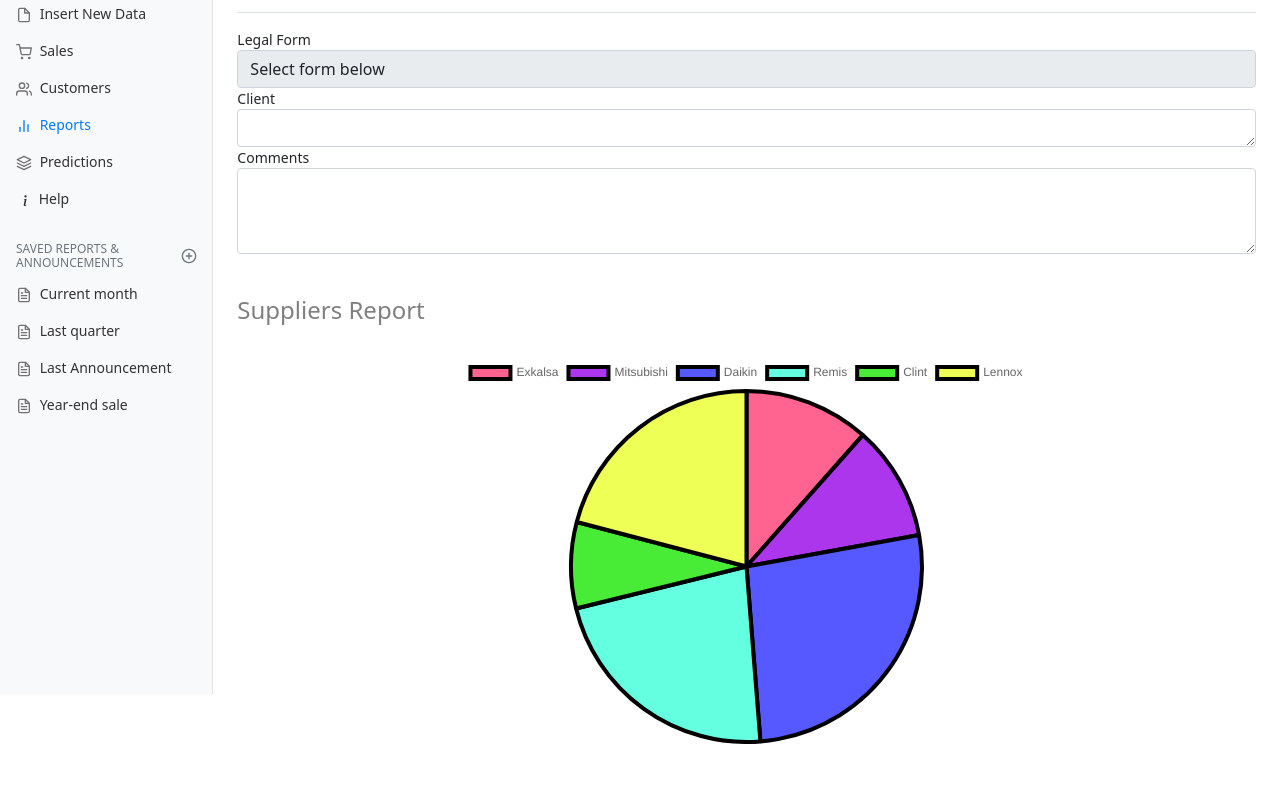
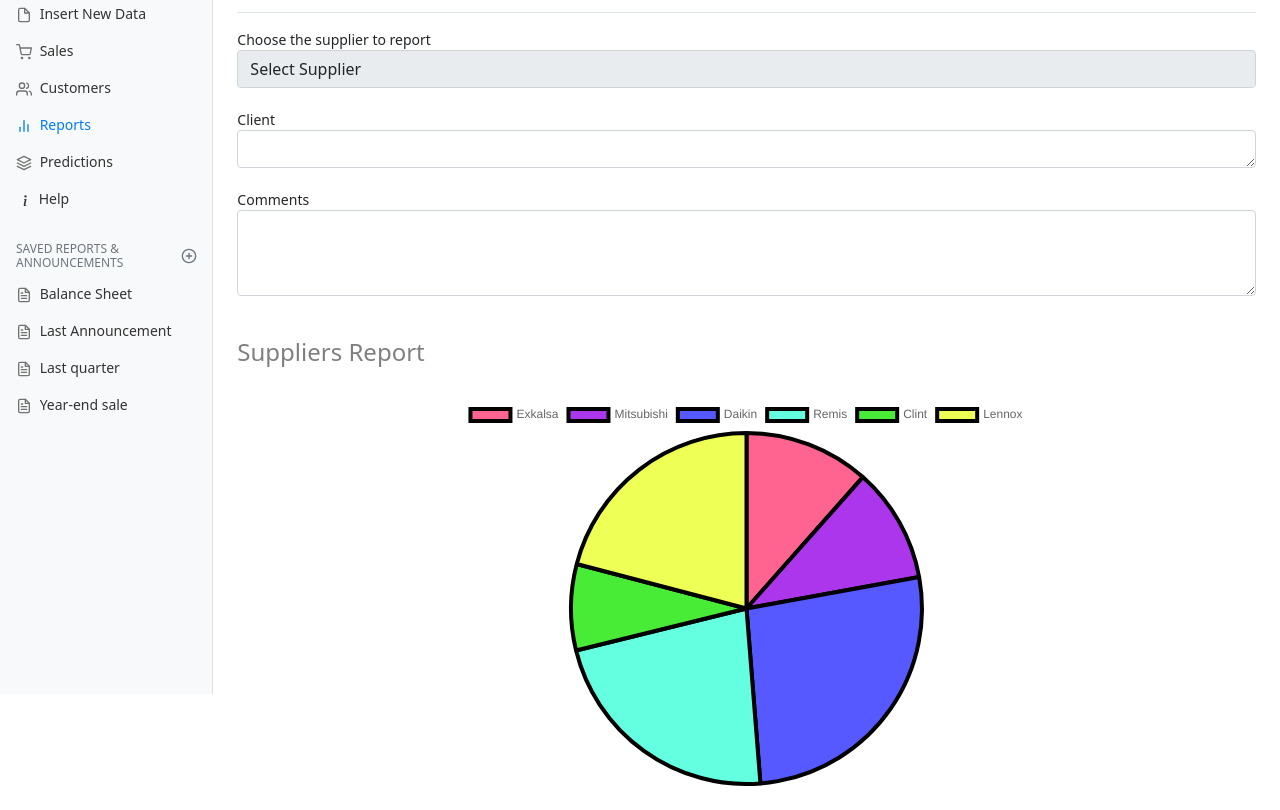
Before and after one commit to LeoDiam/Delphis_App_Demo, a website: page reports.html in a window 1280 px wide. Shown: the part 106-916 px from the top of the page. Before the commit the page ends 874 px from the top, so only its background shows below. Drawn offline with Linux system fonts and the light colour scheme.

Commit message:
Update reports.html

```diff
--- a/reports.html
+++ b/reports.html
@@ -113,21 +113,21 @@
                 </h6>
                 <ul class="nav flex-column mb-2">
                     <li class="nav-item">
-                        <a class="nav-link" href="#">
+                        <a class="nav-link" href="Balance_Sheet.pdf" target="_blank">
                             <span data-feather="file-text"></span>
-                            Current month
+                            Balance Sheet
+                        </a>
+                    </li>
+                    <li class="nav-item">
+                        <a class="nav-link" href="announcement_delphis.pdf" target="_blank">
+                            <span data-feather="file-text"></span>
+                            Last Announcement
                         </a>
                     </li>
                     <li class="nav-item">
                         <a class="nav-link" href="#">
                             <span data-feather="file-text"></span>
                             Last quarter
-                        </a>
-                    </li>
-                    <li class="nav-item">
-                        <a class="nav-link" href="announcement_delphis.pdf">
-                            <span data-feather="file-text"></span>
-                            Last Announcement
                         </a>
                     </li>
                     <li class="nav-item">
@@ -144,6 +144,11 @@
             <div class="d-flex justify-content-between flex-wrap flex-md-nowrap align-items-center pt-3 pb-2 mb-3 border-bottom">
                 <h1 class="h2">Report</h1>
                 <div class="btn-toolbar mb-2 mb-md-0">
+
+
+
+
+
                     <form>
                         <input type="radio" id="ok" name="ok" required/>
                         <label for="ok">Sales Report</label>
@@ -160,20 +165,23 @@
             <div class="table-responsive">
                 <form>
                     <div class="form-group">
-                        <label for="exampleFormControlSelect1">Legal Form</label>
+                        <label for="exampleFormControlSelect1">Choose the supplier to report</label>
                         <select class="form-control" id="exampleFormControlSelect1">
-                            <option class="text-black-50">Select form below</option>
-                            <option>CIC</option>
-                            <option>CIO</option>
-                            <option>Ltd</option>
-                            <option>Partnership</option>
-                            <option>Public Limited Company</option>
+                            <option class="text-black-50">Select Supplier</option>
+                            <option>Exkalsa</option>
+                            <option>Mitsubishi</option>
+                            <option>Remis</option>
+                            <option>Daikin</option>
+                            <option>Clint</option>
+                            <option>Lennox</option>
                         </select>
                     </div>
+                    <br>
                     <div class="form-group">
                         <label for="exampleFormControlTextarea1">Client</label>
                         <textarea class="form-control" id="exampleFormControlTextarea1" rows="1"></textarea>
                     </div>
+                    <br>
                     <div class="form-group">
                         <label for="exampleFormControlTextarea2">Comments</label>
                         <textarea class="form-control" id="exampleFormControlTextarea2" rows="3"></textarea>
@@ -187,6 +195,10 @@
             </div>
             <canvas class="my-4 w-100" id="myChart" width="1000" height="380"></canvas>
 
+
+            <div class="table-responsive">
+
+            </div>
         </main>
     </div>
 </div>
```
